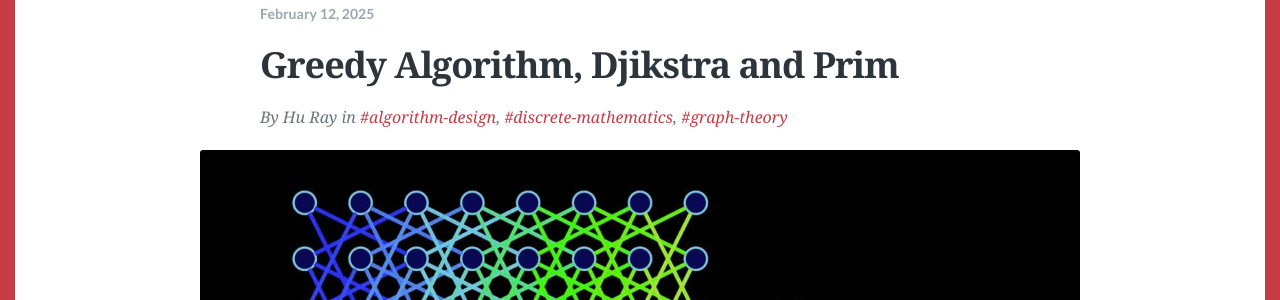
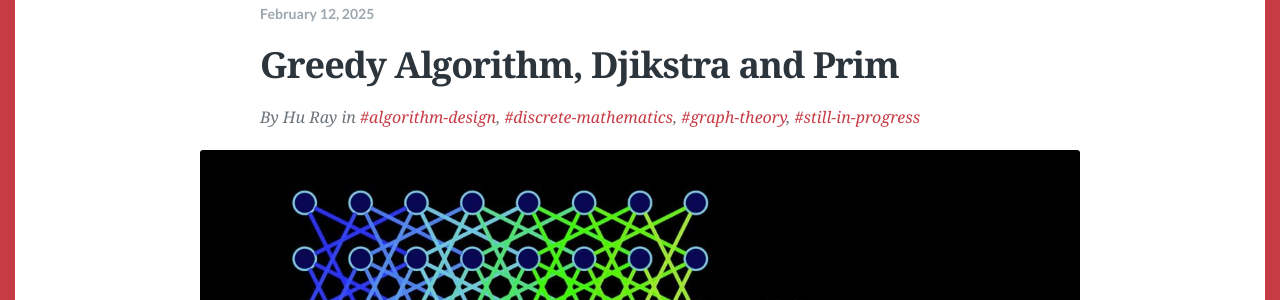
Before and after one commit to HuRuilizhen/HuRuilizhen.github.io, a Jekyll site: the page built from index.html, in a window 1280 px wide and 900 px high, scrolled down 2151 px. Shown: the part 154-454 px from the top of the window. Built offline with Jekyll 4.4.1, drawn with Linux system fonts in a browser that asks for light colours; some web fonts are replaced; the list of posts is cut into pages by our own code.

Commit message:
[update]: still in progress posts

```diff
--- a/_posts/2024-12-15-FitLife-Project-Introduction.md
+++ b/_posts/2024-12-15-FitLife-Project-Introduction.md
@@ -4,7 +4,7 @@ title: "FitLife Project Introduction"
 description: "FitLife Project Introduction"
 date: 2024-12-15
 feature_image: images/fitlife-cover.jpg
-tags: ['cloud-computing', 'web-development']
+tags: ['cloud-computing', 'web-development', 'still-in-progress']
 ---
 
 FitLife - Intelligent Health Management Platform is an innovative web-based solution designed to provide users with convenient and personalized health management services through the Internet. Initially, FitLife is my final project for the Cloud Computing course, but I decided to continue to develop it as a personal project. It is a project under development and I am still working on it.
--- a/_posts/2025-02-12-Greedy-Algorithm-Djikstra-and-Prim.md
+++ b/_posts/2025-02-12-Greedy-Algorithm-Djikstra-and-Prim.md
@@ -4,7 +4,7 @@ title: "Greedy Algorithm, Djikstra and Prim"
 description: "This post provides an overview of the algorithms covered in the SC2001 course in NTU, including Djikstra's algorithm and Prim's algorithm."
 date: 2025-02-12
 feature_image: images/graph-theory.jpg
-tags: ['algorithm-design', 'discrete-mathematics', 'graph-theory']
+tags: ['algorithm-design', 'discrete-mathematics', 'graph-theory', 'still-in-progress']
 ---
 
 Greedy algorithms make the locally optimal choice on each iteration with the hope of finding a global optimum solution. They are typically used to solve optimization problems, and are usually more efficient than other algorithms. This post provides a comprehensive review of the algorithms covered in Lecture 6 of the `SC2001` course in NTU, including Djikstra's algorithm and Prim's algorithm.
```
